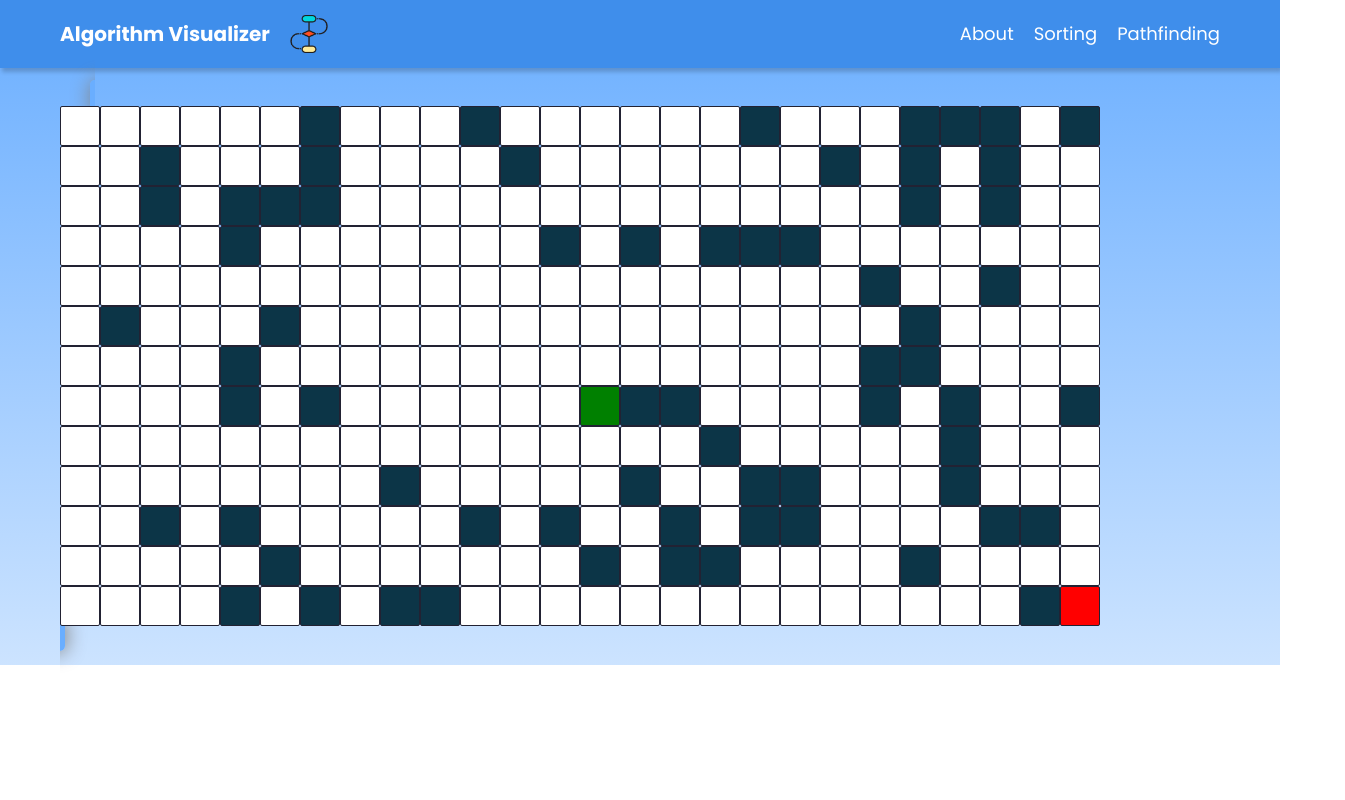
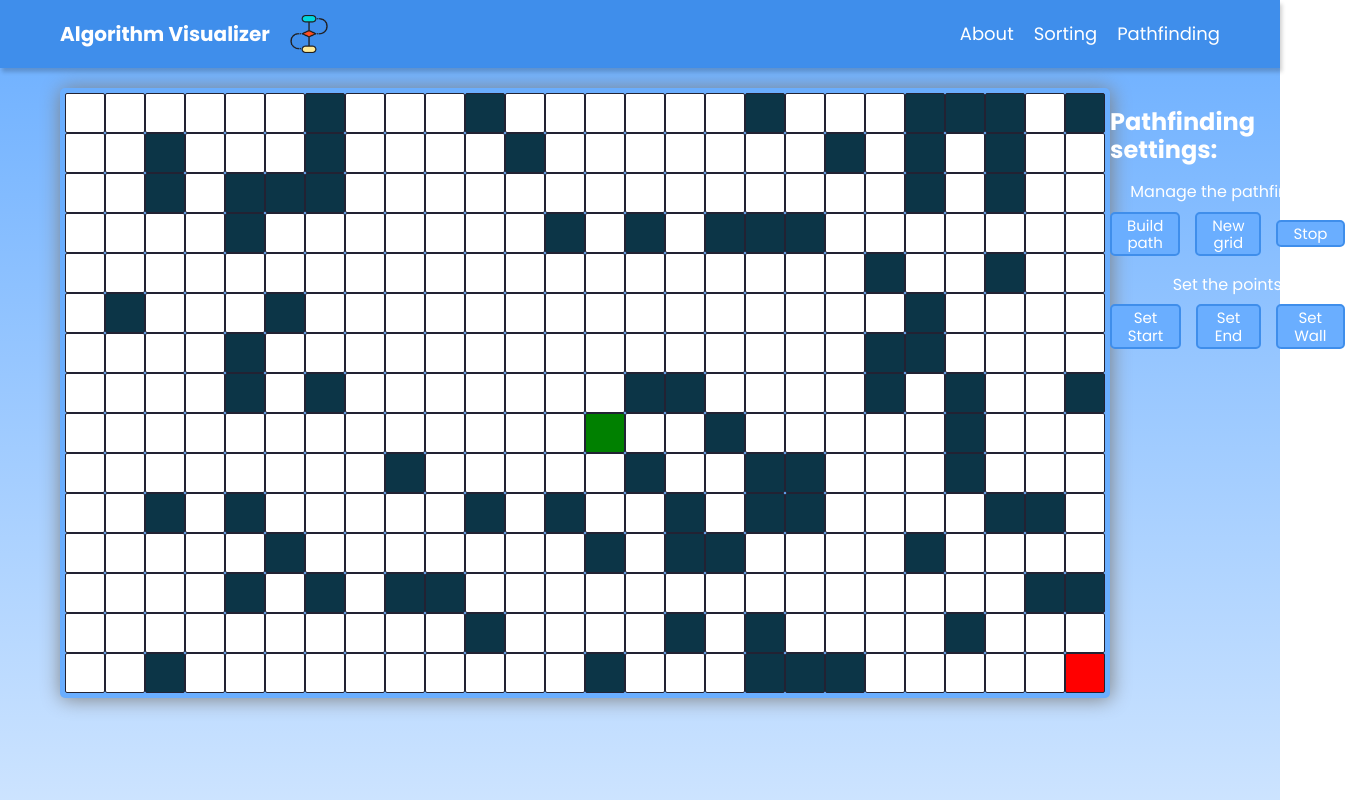
Before and after one commit to eafedorow/algorithm-visualizer, a React (Create React App) app: page /pathfinding in a window 1280 px wide. Shown: the whole page, 1345 px wide, since content can reach past the window. Built offline with nearby package versions, Linux system fonts and the light colour scheme.

Commit message:
Conflict resolve

```diff
--- a/src/pages/Pathfinding/Pathfinding.module.scss
+++ b/src/pages/Pathfinding/Pathfinding.module.scss
@@ -1,4 +1,28 @@
+
 
 .pathfinding {
+  display: flex;
+  justify-content: space-between;
 
+  &__settings {
+    padding-top: 20px;
+    display: flex;
+    flex-direction: column;
+    align-items: center;
+    row-gap: 20px;
+
+    &_element {
+      text-align: center;
+      display: flex;
+      flex-direction: column;
+      row-gap: 10px;
+    }
+  }
+
+  &__buttonsContainer {
+    display: flex;
+    justify-content: space-between;
+    align-items: center;
+    column-gap: 15px;
+  }
 }
--- a/src/pages/Pathfinding/Pathfinding.tsx
+++ b/src/pages/Pathfinding/Pathfinding.tsx
@@ -1,6 +1,7 @@
 import React from 'react'
 import s from './Pathfinding.module.scss'
 import {GridElement} from "./components/Grid/GridElement";
+import {Button} from "../../shared/UI/Button/Button";
 
 interface Props {
 
@@ -8,8 +9,29 @@ interface Props {
 
 export const Pathfinding = (props: Props) => {
     return (
-        <div className={s.pathfinding}>
+        <section className={s.pathfinding}>
             <GridElement/>
-        </div>
+            <div className={s.pathfinding__settings}>
+                <h2 className={s.pathfinding__title}>
+                    Pathfinding settings:
+                </h2>
+                <div className={s.pathfinding__settings_element}>
+                    <span>Manage the pathfinding</span>
+                    <div className={s.pathfinding__buttonsContainer}>
+                        <Button>Build path</Button>
+                        <Button>New grid</Button>
+                        <Button>Stop</Button>
+                    </div>
+                </div>
+                <div className={s.pathfinding__settings_element}>
+                    <span>Set the points</span>
+                    <div className={s.pathfinding__buttonsContainer}>
+                        <Button>Set Start</Button>
+                        <Button>Set End</Button>
+                        <Button>Set Wall</Button>
+                    </div>
+                </div>
+            </div>
+        </section>
     )
 }
--- a/src/pages/Pathfinding/components/Grid/Grid.module.scss
+++ b/src/pages/Pathfinding/components/Grid/Grid.module.scss
@@ -1,4 +1,3 @@
-
 
 .grid {
   display: inline;
@@ -6,7 +5,6 @@
   border-radius: 5px;
   padding: 5px;
   box-shadow: 1px 1px 20px gray;
-  margin-left: 30px;
 }
 
 .rowWrapper {
--- a/src/pages/Pathfinding/components/Grid/GridElement.tsx
+++ b/src/pages/Pathfinding/components/Grid/GridElement.tsx
@@ -10,7 +10,7 @@ interface Props {
 }
 
 const COLS = 26;
-const ROWS = 13;
+const ROWS = 15;
 
 export const GridElement = (props: Props) => {
 
--- a/src/pages/Pathfinding/components/Node/Node.module.scss
+++ b/src/pages/Pathfinding/components/Node/Node.module.scss
@@ -8,7 +8,7 @@
 
 .nodeRegular {
   background-color: #FFFFFF;
-  animation-name: nodeRegularRender;
+
   animation-duration: 0.6s;
   animation-timing-function: ease-out;
   animation-delay: 0s;
@@ -16,24 +16,6 @@
   animation-iteration-count: 1;
   animation-fill-mode: forwards;
   animation-play-state: running;
-}
-
-@keyframes nodeRegularRender {
-  0% {
-    transform: scale(0.6);
-    border-radius: 20%;
-    background-color: #FFFFFF;
-  }
-
-  50% {
-    transform: scale(1.2);
-    background-color: #FFFFFF;
-  }
-
-  100% {
-    transform: scale(1);
-    background-color: #FFFFFF;
-  }
 }
 
 .nodeStart {
--- a/src/styles/index.scss
+++ b/src/styles/index.scss
@@ -18,6 +18,7 @@ body {
   background: linear-gradient(180deg,#6aaeff,rgba(106,174,255,.341) 99.99%,#06292e);
   margin: 0 auto;
   transition: 0.3s;
+  height: 100vh;
 }
 
 .container {
```
